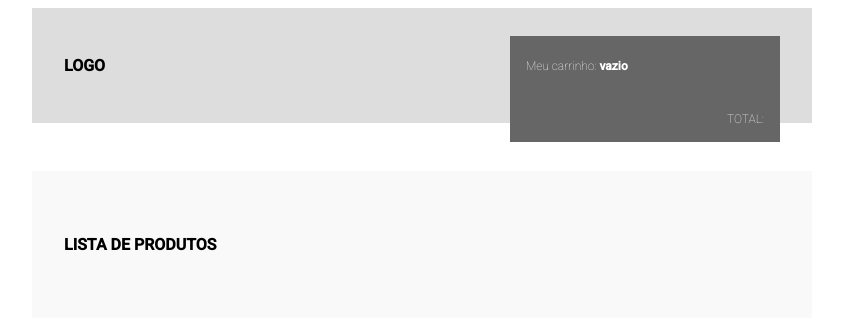
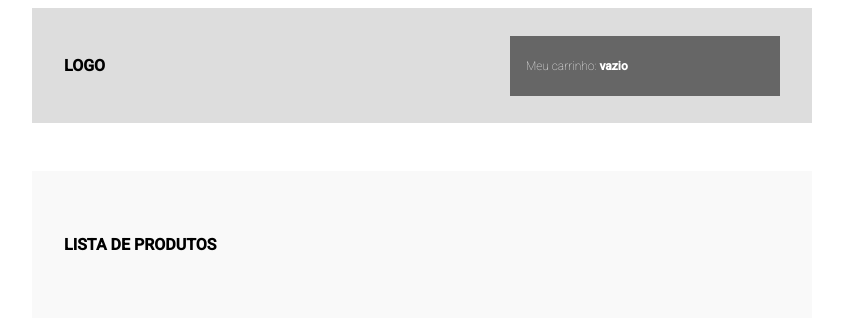
Before and after one commit to saintsfall/linx-frontend-test, a website: page src/index.html in a window 1280 px wide. Shown: the whole page, without its empty margins (218-1061 px from the left). Drawn offline with nearby package versions, Linux system fonts and the light colour scheme; files that its build step writes are made by us from their sources; no server answers.

Commit message:
basket minor changes

```diff
--- a/src/assets/sass/_basket.scss
+++ b/src/assets/sass/_basket.scss
@@ -7,6 +7,7 @@
   padding: 1rem;
   background-color: #666;
   color: #fff;
+  cursor: pointer;
 
   font-size: 12px;
   font-weight: 100;
@@ -23,13 +24,21 @@
     right: 0;
     display: flex;
     flex-direction: column;
-    padding: 0 1rem 1rem 1rem;
+    max-height: 0;
+    overflow: hidden;
+    padding: 0 1rem;
 
     background-color: inherit;
+
+    transition: max-height 350ms;
+
+    &--show {
+      max-height: 500px;
+    }
   }
 
   &__footer {
-    padding: 1rem 0 0 0;
+    padding: 1rem 1rem 1rem 0;
     text-align: right;
     text-transform: uppercase;
   }
```
